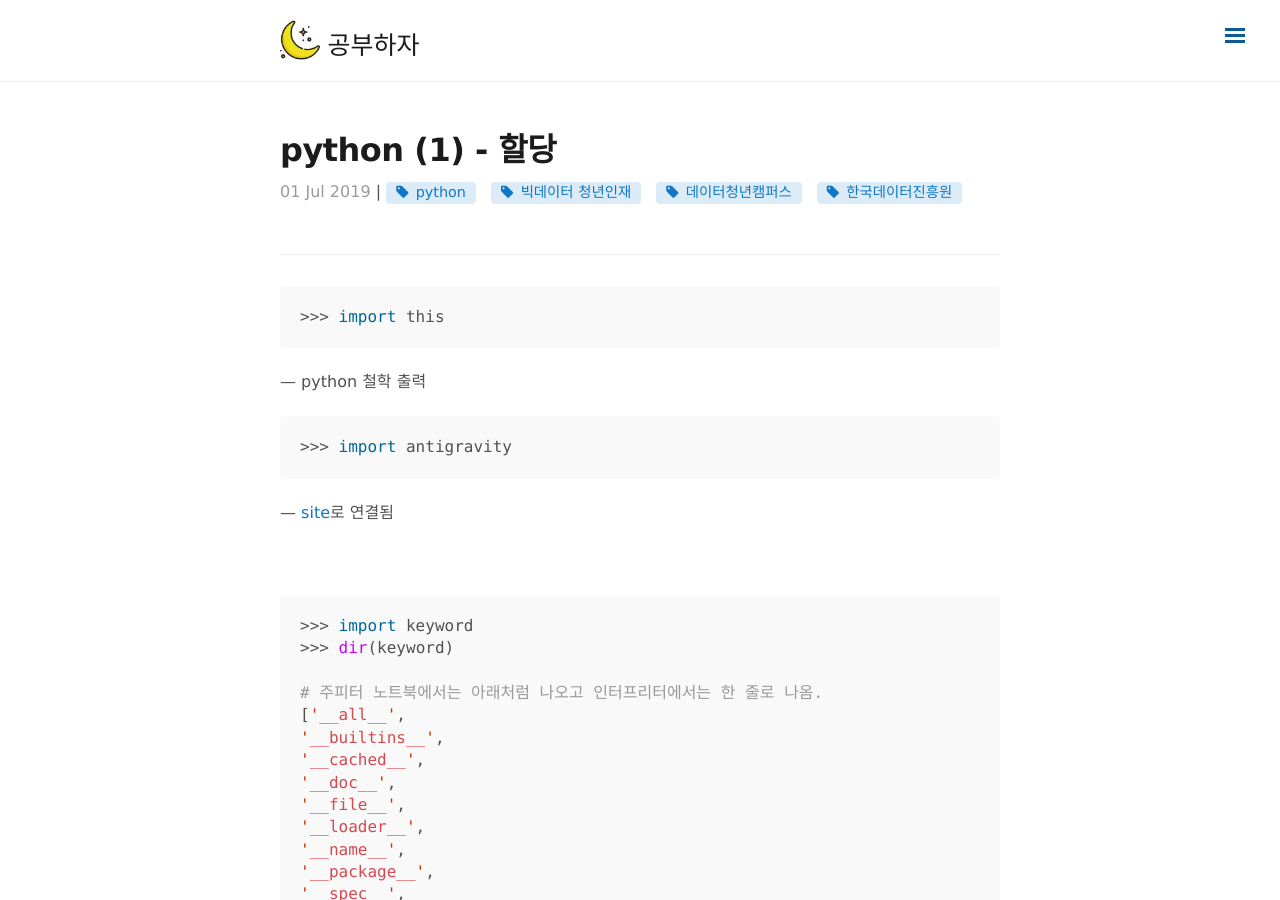
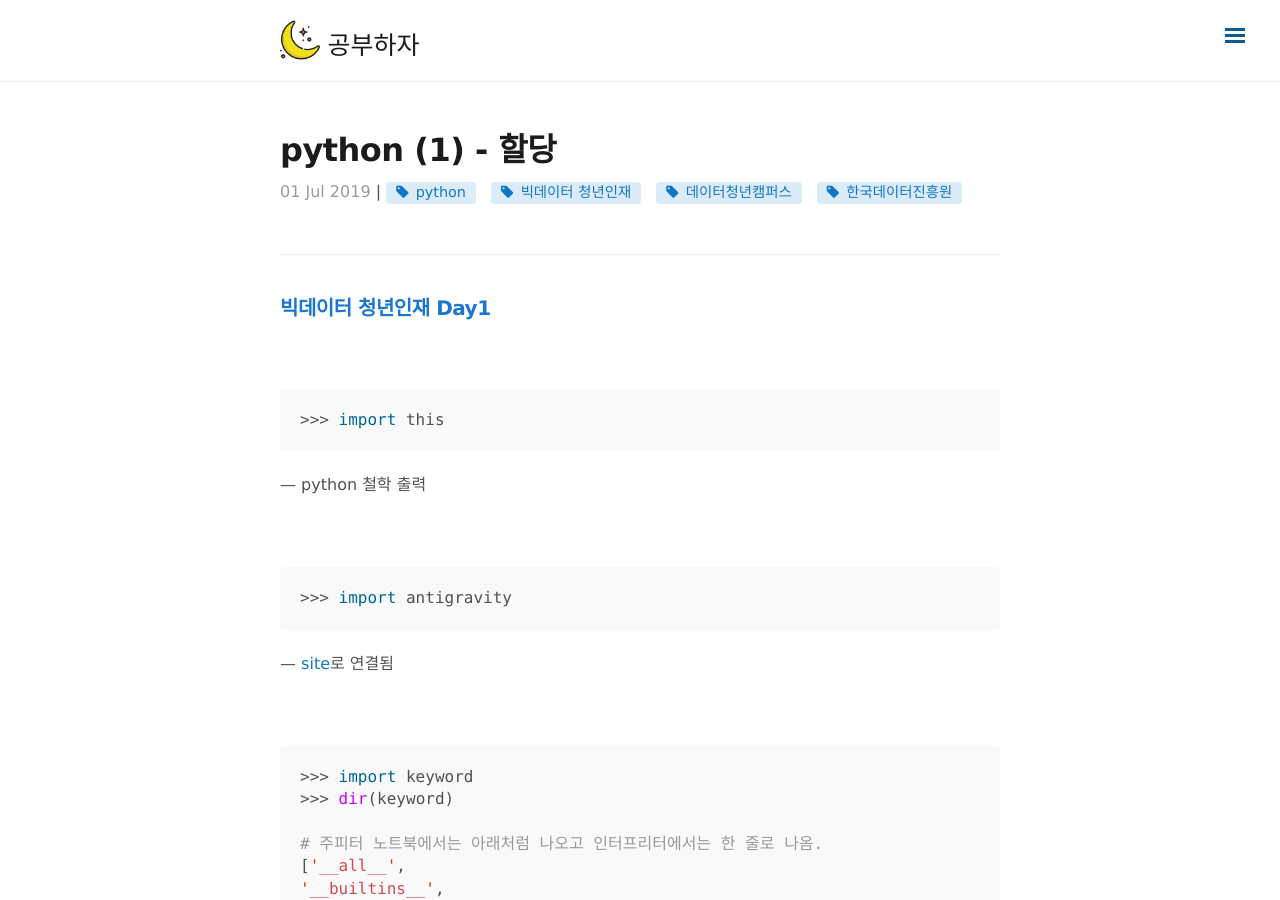
Before and after one commit to gungadinn/gungadinn.github.io, a Jekyll site: the page built from _posts/python/2019-07-01-01-dataCampus.md, in a window 1280 px wide and 900 px high. Built offline with Jekyll 4.4.1, drawn with Linux system fonts in a browser that asks for light colours; nearby versions of some CDN libraries; comment, search, counter and statistics services are not loaded.

Commit message:
update file

````diff
--- a/_posts/python/2019-07-01-01-dataCampus.md
+++ b/_posts/python/2019-07-01-01-dataCampus.md
@@ -8,13 +8,17 @@ comments: true
 
 ---
 
+## 빅데이터 청년인재 Day1
+
+<br>
+
 ```python
 >>> import this
 ```
 
 — python 철학 출력
 
-
+<br>
 
 ```python
 >>> import antigravity
@@ -80,8 +84,6 @@ comments: true
 
 <br>
 
-<br>
-
 ## 1. 식별자와 표현식
 
 ---
@@ -106,8 +108,6 @@ ex) 1+2는 3으로 축약할 수 있음
 
 1. 메모리에 공간 확보
 2. 그 메모리를 가르키는 공간 확보 (binding)
-
-<br>
 
 <br>
 
@@ -168,8 +168,6 @@ NameError
 
 <br>
 
-<br>
-
 ## 3. 메모리
 
 ---
@@ -178,6 +176,7 @@ NameError
 # 출력되는 output(주석)은 메모리 주소
 >>> id(a)
 443780512
+
 >>> hex(id(a))
 '0x108deb5a0'
 
@@ -193,6 +192,7 @@ NameError
 >>> a=10
 >>> id(a)
 4443780800
+
 >>> b=10
 >>> id(b)
 4443780800
@@ -246,8 +246,6 @@ id는 주소 값에서 첫번째 주소를 가리킨다. 때문에 변한 것이
 
 <br>
 
-<br>
-
 ## 4. is와 ==
 
 ---
@@ -270,8 +268,6 @@ False    #(메모리 주소가 달라서)
 
 <br>
 
-<br>
-
 ## 5. 타입
 
 ---
@@ -285,8 +281,6 @@ float
 >>> type(a)
 float
 ```
-
-<br>
 
 <br>
 
@@ -305,8 +299,6 @@ float
 ```
 
 현대 프로그래밍 언어에서 overflow가 되는 언어는 적다. python 또한 overflow는 없지만 내부적으로 처리하는 속도는 급격히 떨어진다.
-
-<br>
 
 <br>
 
@@ -349,8 +341,6 @@ SyntaxError : invalid syntax
 >>> (-1).__abs__()
 1    #(연산자 우선순위)
 ```
-
-<br>
 
 <br>
 
@@ -419,8 +409,6 @@ True   # (무한대+무한대는 무한대이므로 주의!)
 
 <br>
 
-<br>
-
 ## 9. bool
 
 ---
@@ -438,8 +426,6 @@ True    #(bool 타입은 int형에서 상속되었느냐)
 >>> True is 1
 1
 ```
-
-<br>
 
 <br>
 
@@ -468,8 +454,6 @@ IndexError
 >>> a[slize(0,2)]
 '반지'
 ```
-
-<br>
 
 > IndexError : 인덱스의 범위를 벗어날 때 발생
 >
@@ -550,8 +534,6 @@ ex) 리스트 : 안에 들어갈 데이터 타입이 여러가지이고 순서
 
 <br>
 
-<br>
-
 ## 에러 정리
 
 ---
````
